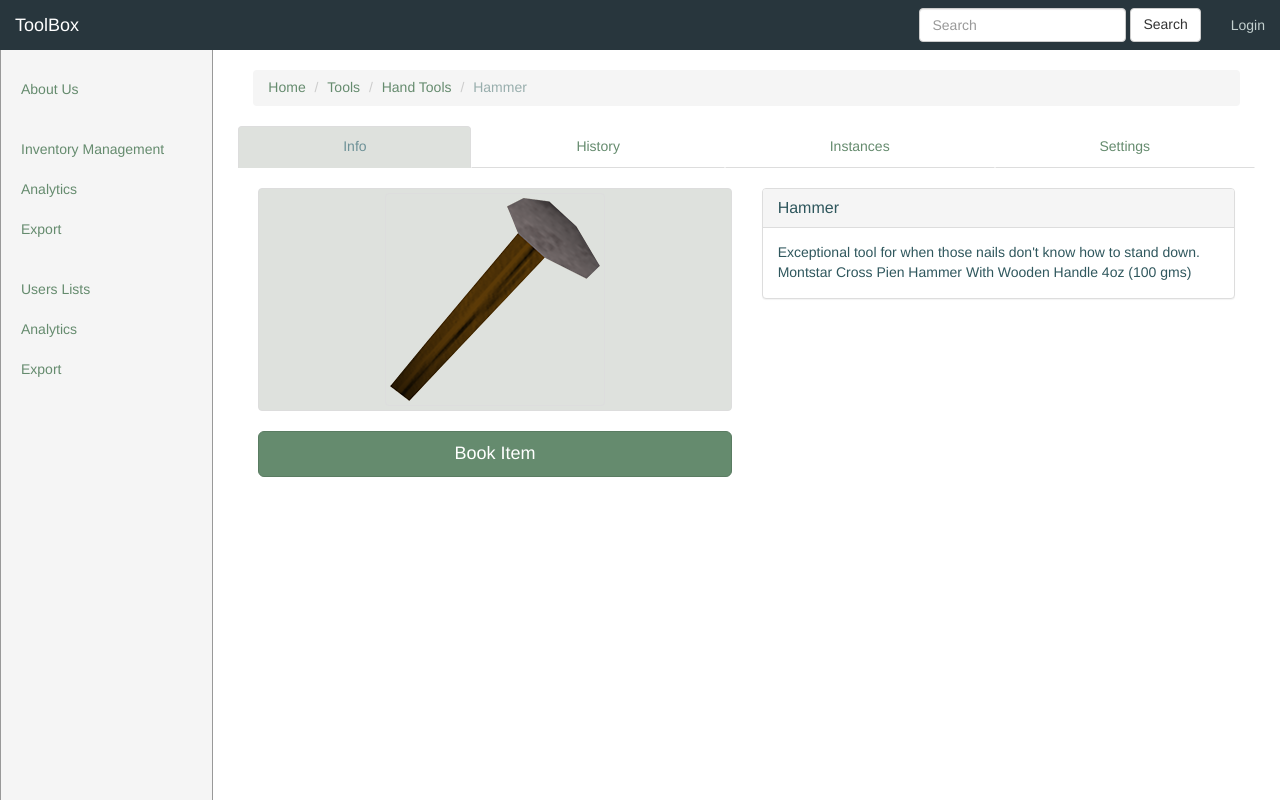
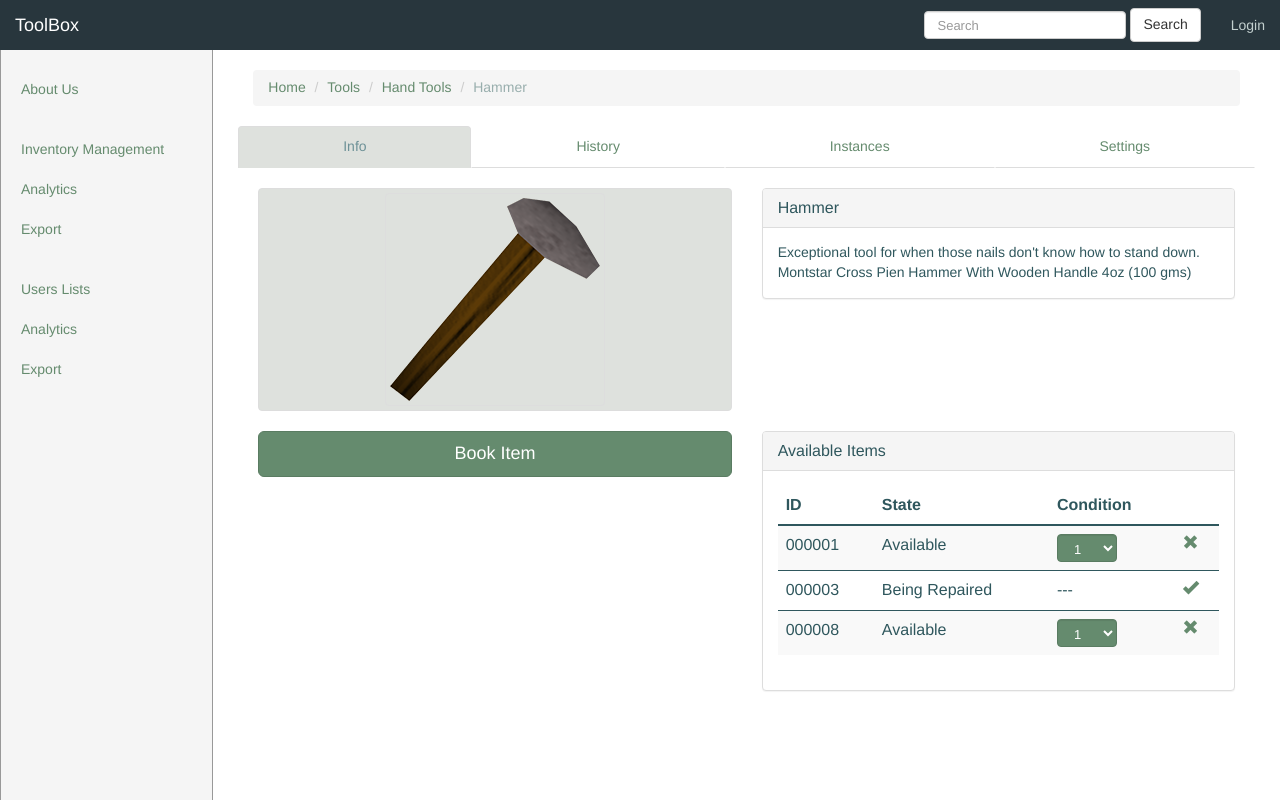
Before and after one commit to 444Duarte/LBAW, a PHP site: page /templates/item.php in a window 1280 px wide. Run offline with PHP 8.4, Linux system fonts and the light colour scheme; some web fonts are replaced.

Commit message:
Done the item page

```diff
--- a/templates/css/item.css
+++ b/templates/css/item.css
@@ -1,3 +1,9 @@
 #item-pane {
 	padding: 2rem;
 }
+
+.form-control{
+	width: 60px;
+	height: 28px;
+	font-size: 	small;
+}
--- a/templates/item.php
+++ b/templates/item.php
@@ -54,7 +54,49 @@
 									<div class="col-sm-6">
 										<button type="button" class="btn btn-primary btn-lg btn-block">Book Item</button>
 									</div>
+									<div class="col-sm-6">
+										<div class="panel panel-default">
+											<div class="panel-heading">
+													<h3 class="panel-title">Available Items</h3>
+												</div>
+												<div class="panel-body">
+													<table class="table table-striped">
+														<thead>
+															<th> ID </th>
+															<th> State </th>
+															<th> Condition </th>
+															<th></th>
+														</thead>
+														<tr>
+															<td> 000001 </td>
+															<td> Available </td>
+															<td><select class="form-control btn-primary dropdown-toggle">
+										                    <?php for($i = 1; $i<=5; $i++){echo "<option value=$i>$i</option>";}?>
+										                    </select></td>
+										                    <td><a href="" title="Send for repair"><span class="glyphicon glyphicon-remove" aria-hidden="true"></span></a></td>
+														</tr>
+														<tr>
+															<td> 000003 </td>
+															<td> Being Repaired </td>
+															<td> --- </td>
+										                    <td><a href="" title="Mark as available"><span class="glyphicon glyphicon-ok" aria-hidden="true"></span></a></td>
+														</tr>
+														<tr>
+															<td> 000008 </td>
+															<td> Available </td>
+															<td><select class="form-control btn-primary dropdown-toggle">
+										                    <?php for($i = 1; $i<=5; $i++){echo "<option value=$i>$i</option>";}?>
+										                    </select></td>
+										                    <td><a href="" title="Send for repair"><span class="glyphicon glyphicon-remove" aria-hidden="true"></span></a></td>
+														</tr>
+													</table>
+												</div>
+											</div>
+										</div>
+									</div>
+									</div>
 								</div>
+
 								<div class="row">
 									<div class="form-group">
 										<div class="row">
@@ -65,9 +107,11 @@
 									</div>
 								</div>
 							</div>
+							<!--
 							<div role="tabpanel" class="tab-pane" id="history">Item History</div>
 							<div role="tabpanel" class="tab-pane" id="instances">Item instances</div>
 							<div role="tabpanel" class="tab-pane" id="settings">...</div>
+							-->
 						</div>
 					</div>
 				</div>
```
Also changed, not shown: templates/inventory_management.php (+9 -45 lines).
